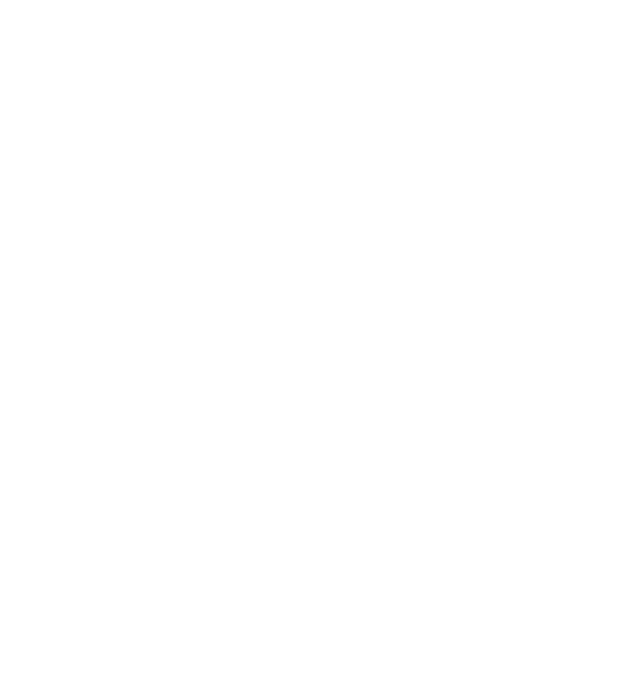
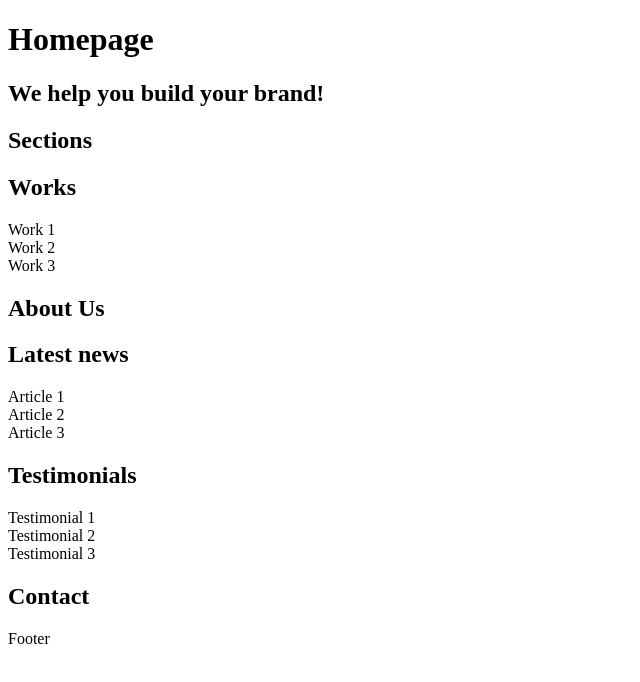
Before and after one commit to vlldnt/holbertonschool-web_front_end, a plain HTML site: page html_advanced/9-index.html in a window 1280 px wide. Shown: the whole page, without its empty margins (0-640 px from the left). Drawn offline with Linux system fonts and the light colour scheme.

Commit message:
Task 8 and 9

```diff
--- a/html_advanced/9-index.html
+++ b/html_advanced/9-index.html
@@ -0,0 +1,50 @@
+<!DOCTYPE html>
+<html lang="en" dir="ltr">
+    <head>
+        <meta charset="utf-8">
+        <meta name="viewport" content="width=device-width, initial-scale=1.0, viewport-fit=cover">
+        <title>Homepage - Techium</title>
+        <meta name="description" content="Techium is a digital agency">
+        <link rel="icon" type="image/x-icon" href="./favicon.ico">
+        <link rel="icon" type="image/x-icon" href="./favicon.png">
+    </head>
+    <body>
+        <header>
+            <nav></nav>
+        </header>
+        <main>
+            <h1>Homepage</h1>
+            <section>
+                <h2>We help you build your brand!</h2>
+            </section>
+            <section>
+                <h2>Sections</h2>
+            </section>
+            <section>
+                <h2>Works</h2>
+                <article>Work 1</article>
+                <article>Work 2</article>
+                <article>Work 3</article>
+            </section>
+            <section>
+                <h2>About Us</h2>
+            </section>
+            <section>
+                <h2>Latest news</h2>
+                <article>Article 1</article>
+                <article>Article 2</article>
+                <article>Article 3</article>
+            </section>
+            <section>
+                <h2>Testimonials</h2>
+                <article>Testimonial 1</article>
+                <article>Testimonial 2</article>
+                <article>Testimonial 3</article>
+            </section>
+            <section>
+                <h2>Contact</h2>
+            </section>
+        </main>
+        <footer>Footer</footer>
+    </body>
+</html>
```
Also changed, not shown: html_advanced/8-index.html (+7 -18 lines).
